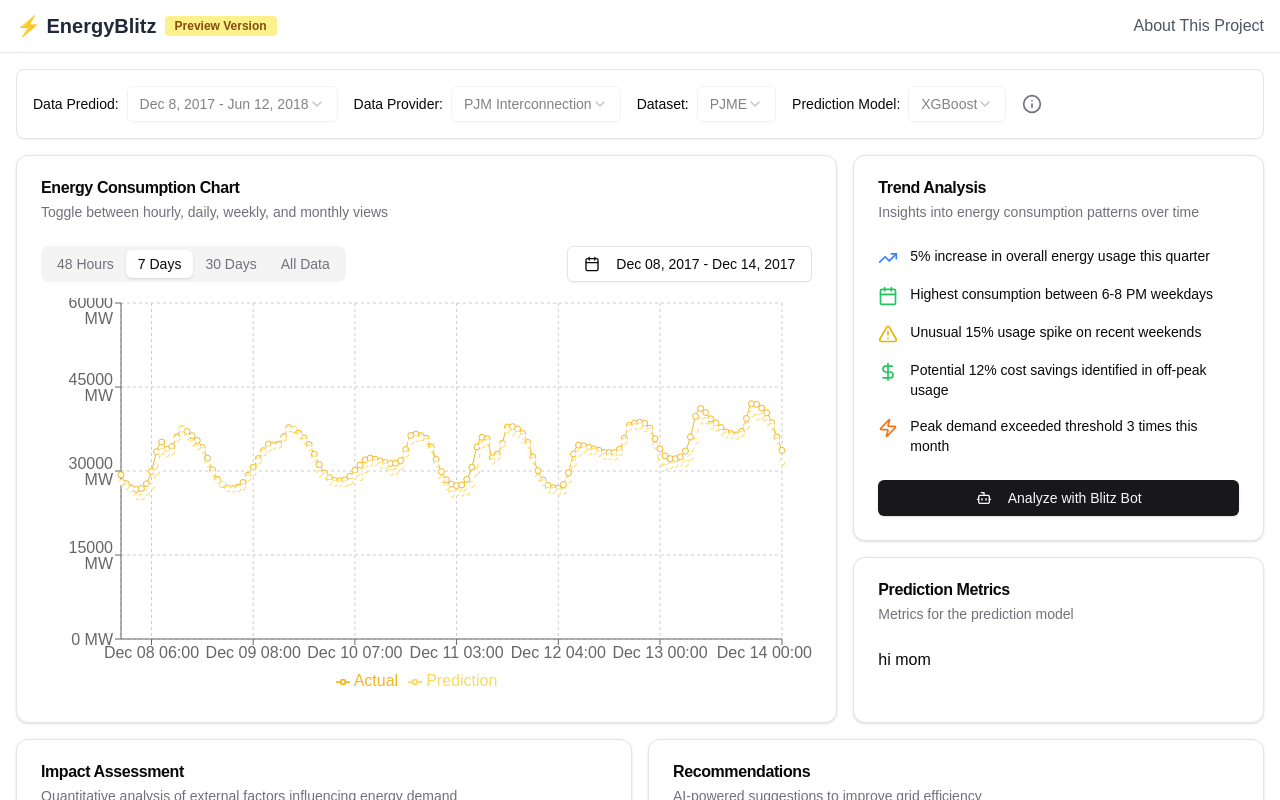
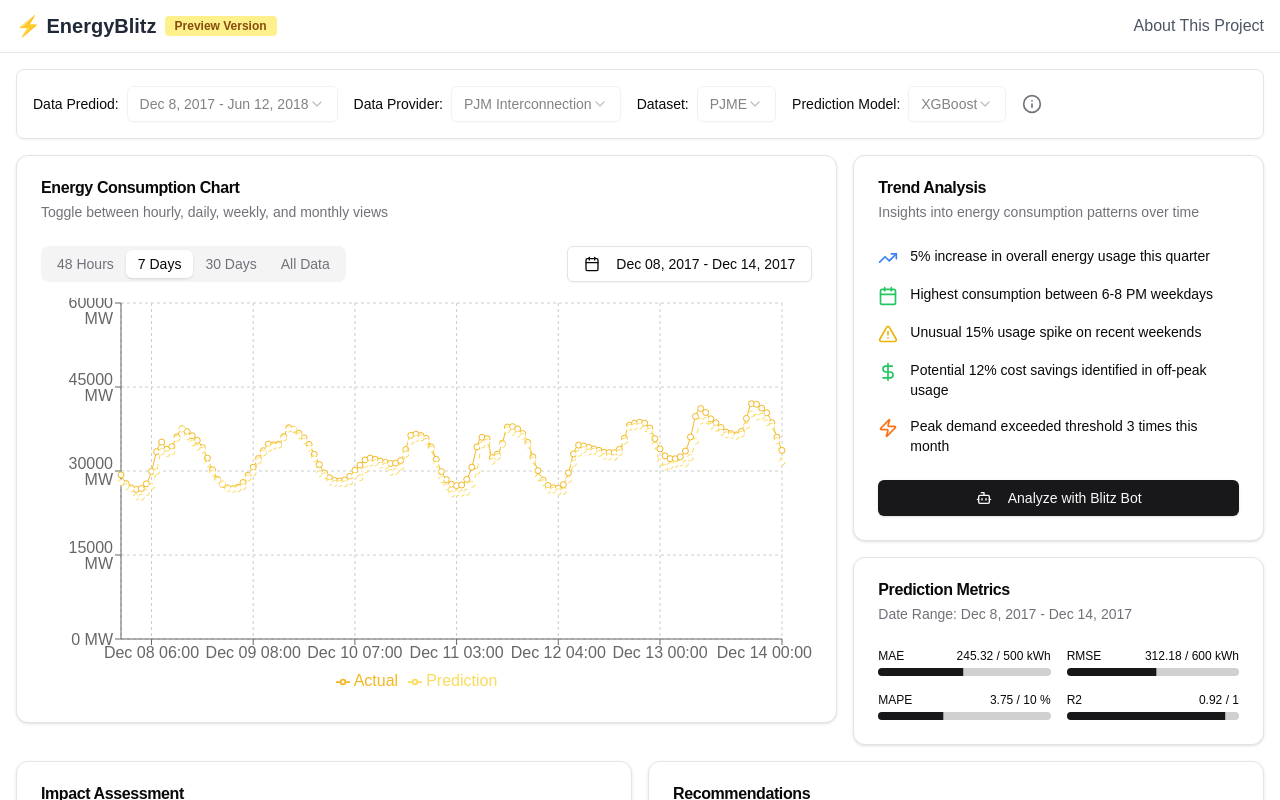
Before and after one commit to henrykobutra/energyblitz, a Next.js app: page /dashboard in a window 1280 px wide. Shown: the top 800 px of the page. Built offline with nearby package versions, Linux system fonts and the light colour scheme.

Commit message:
scaffolded Prediction Metrics

```diff
--- a/components/charts/EnergyConsumptionChart.tsx
+++ b/components/charts/EnergyConsumptionChart.tsx
@@ -2,8 +2,7 @@
 
 // React and core dependencies
 import { useState, useEffect } from "react";
-import { DateRange } from "react-day-picker";
-import { format, parseISO, addDays } from "date-fns";
+import { format, parseISO } from "date-fns";
 
 // UI Components
 import { Card, CardContent } from "@/components/ui/card";
@@ -40,6 +39,7 @@ import {
 // Types
 import { ConsumptionDataParsed } from "@/types/data";
 import { TimeRange } from "@/types/enums";
+import { useChartStore } from "@/lib/stores/chartStore";
 
 interface ChartData {
   time: string;
@@ -48,14 +48,10 @@ interface ChartData {
 }
 
 export function EnergyConsumptionChart() {
-  const [activeTab, setActiveTab] = useState<TimeRange>(TimeRange.DAYS_7);
+  const { activeTab, dateRange, setActiveTab, setDateRange } = useChartStore();
   const [selectedDate, setSelectedDate] = useState<Date>(
     parseISO(DATA_START_DATE),
   );
-  const [dateRange, setDateRange] = useState<DateRange | undefined>({
-    from: parseISO(DATA_START_DATE),
-    to: addDays(parseISO(DATA_START_DATE), 6),
-  });
   const [chartData, setChartData] = useState<ChartData[]>([]);
   const [isLoading, setIsLoading] = useState(false);
 
@@ -101,7 +97,7 @@ export function EnergyConsumptionChart() {
 
   useEffect(() => {
     setDateRange(getDateRange(selectedDate, activeTab));
-  }, [selectedDate, activeTab]);
+  }, [selectedDate, activeTab, setDateRange]);
 
   const handleTabChange = (tab: string) => {
     setActiveTab(tab as TimeRange);
--- a/components/charts/PredictionMetrics.tsx
+++ b/components/charts/PredictionMetrics.tsx
@@ -1,14 +1,53 @@
+"use client";
+
 import { Card, CardContent } from "@/components/ui/card";
+import { Progress } from "@/components/ui/progress";
 import { CardHeader } from "@/components/CardHeader";
+import { useChartStore } from "@/lib/stores/chartStore";
+import { format } from "date-fns";
+
+interface MetricProps {
+  label: string;
+  value: number;
+  max: number;
+  unit: string;
+}
+
+const Metric = ({ label, value, max, unit }: MetricProps) => (
+  <div className="space-y-1">
+    <div className="flex justify-between text-xs">
+      <span>{label}</span>
+      <span className="font-medium">
+        {value.toFixed(2)} / {max} {unit}
+      </span>
+    </div>
+    <Progress value={(value / max) * 100} className="h-2" />
+  </div>
+);
 
 export function PredictionMetrics() {
+  const dateRange = useChartStore((state) => state.dateRange);
+
+  const formattedDateRange =
+    dateRange?.from && dateRange?.to
+      ? `${format(dateRange.from, "MMM d, yyyy")} - ${format(
+          dateRange.to,
+          "MMM d, yyyy",
+        )}`
+      : "No date range selected";
+
   return (
     <Card className="h-full flex flex-col">
       <CardHeader
         title="Prediction Metrics"
-        description="Metrics for the prediction model"
+        description={`Date Range: ${formattedDateRange}`}
       />
-      <CardContent className="flex-grow space-y-6">hi mom</CardContent>
+      <CardContent className="flex-grow grid grid-cols-2 gap-4">
+        <Metric label="MAE" value={245.32} max={500} unit="kWh" />
+        <Metric label="RMSE" value={312.18} max={600} unit="kWh" />
+        <Metric label="MAPE" value={3.75} max={10} unit="%" />
+        <Metric label="R2" value={0.92} max={1} unit="" />
+      </CardContent>
     </Card>
   );
 }
--- /dev/null
+++ b/components/ui/progress.tsx
@@ -0,0 +1,28 @@
+"use client"
+
+import * as React from "react"
+import * as ProgressPrimitive from "@radix-ui/react-progress"
+
+import { cn } from "@/lib/utils"
+
+const Progress = React.forwardRef<
+  React.ElementRef<typeof ProgressPrimitive.Root>,
+  React.ComponentPropsWithoutRef<typeof ProgressPrimitive.Root>
+>(({ className, value, ...props }, ref) => (
+  <ProgressPrimitive.Root
+    ref={ref}
+    className={cn(
+      "relative h-2 w-full overflow-hidden rounded-full bg-primary/20",
+      className
+    )}
+    {...props}
+  >
+    <ProgressPrimitive.Indicator
+      className="h-full w-full flex-1 bg-primary transition-all"
+      style={{ transform: `translateX(-${100 - (value || 0)}%)` }}
+    />
+  </ProgressPrimitive.Root>
+))
+Progress.displayName = ProgressPrimitive.Root.displayName
+
+export { Progress }
--- /dev/null
+++ b/lib/stores/chartStore.ts
@@ -0,0 +1,22 @@
+import { create } from 'zustand'
+import { DateRange } from "react-day-picker"
+import { TimeRange } from "@/types/enums"
+import { parseISO, addDays } from "date-fns"
+import { DATA_START_DATE } from "@/lib/data/constants"
+
+interface ChartState {
+  activeTab: TimeRange
+  dateRange: DateRange | undefined
+  setActiveTab: (tab: TimeRange) => void
+  setDateRange: (dateRange: DateRange | undefined) => void
+}
+
+export const useChartStore = create<ChartState>((set) => ({
+  activeTab: TimeRange.DAYS_7,
+  dateRange: {
+    from: parseISO(DATA_START_DATE),
+    to: addDays(parseISO(DATA_START_DATE), 6),
+  },
+  setActiveTab: (tab) => set({ activeTab: tab }),
+  setDateRange: (dateRange) => set({ dateRange }),
+}))
--- a/package.json
+++ b/package.json
@@ -11,6 +11,7 @@
   "dependencies": {
     "@radix-ui/react-label": "^2.1.0",
     "@radix-ui/react-popover": "^1.1.2",
+    "@radix-ui/react-progress": "^1.1.0",
     "@radix-ui/react-scroll-area": "^1.2.1",
     "@radix-ui/react-select": "^2.1.2",
     "@radix-ui/react-slot": "^1.1.0",
@@ -28,7 +29,8 @@
     "react-dom": "^19.0.0",
     "recharts": "^2.14.1",
     "tailwind-merge": "^2.5.5",
-    "tailwindcss-animate": "^1.0.7"
+    "tailwindcss-animate": "^1.0.7",
+    "zustand": "^5.0.2"
   },
   "devDependencies": {
     "@types/node": "^20",
```
Also changed, not shown: 1 other file (tests, documents, lock files or other folders).
